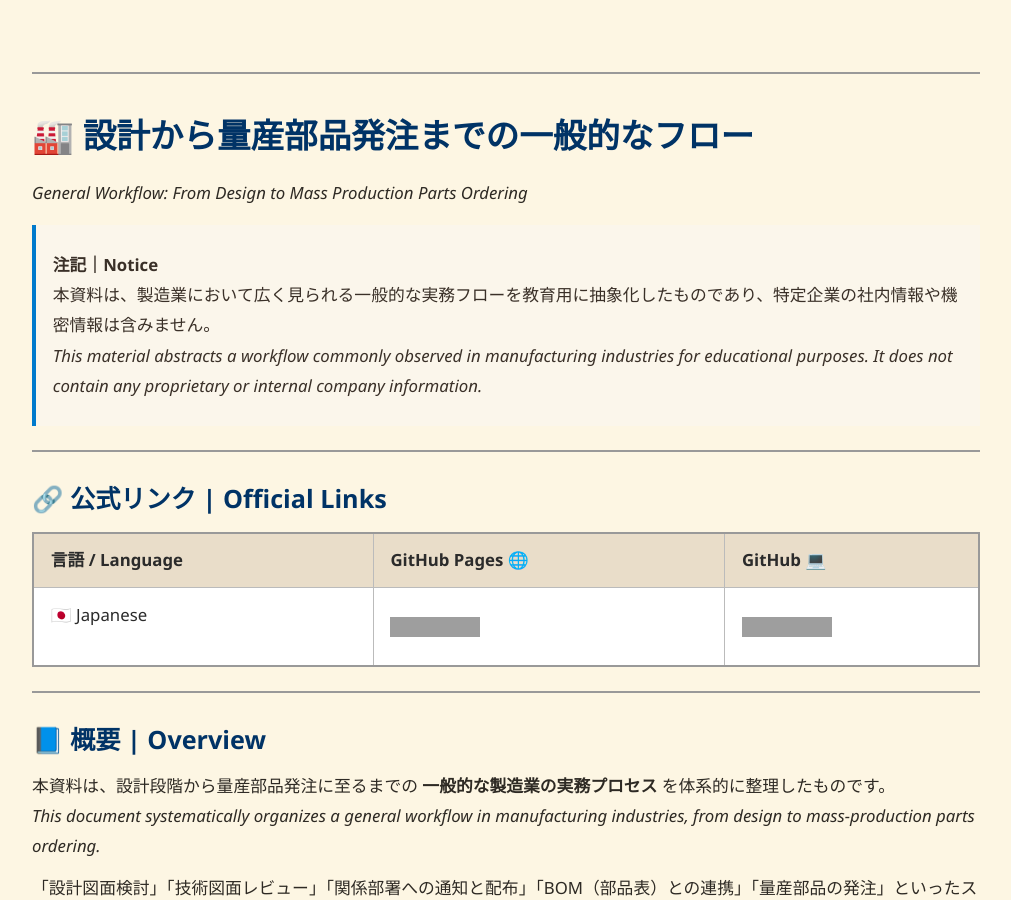
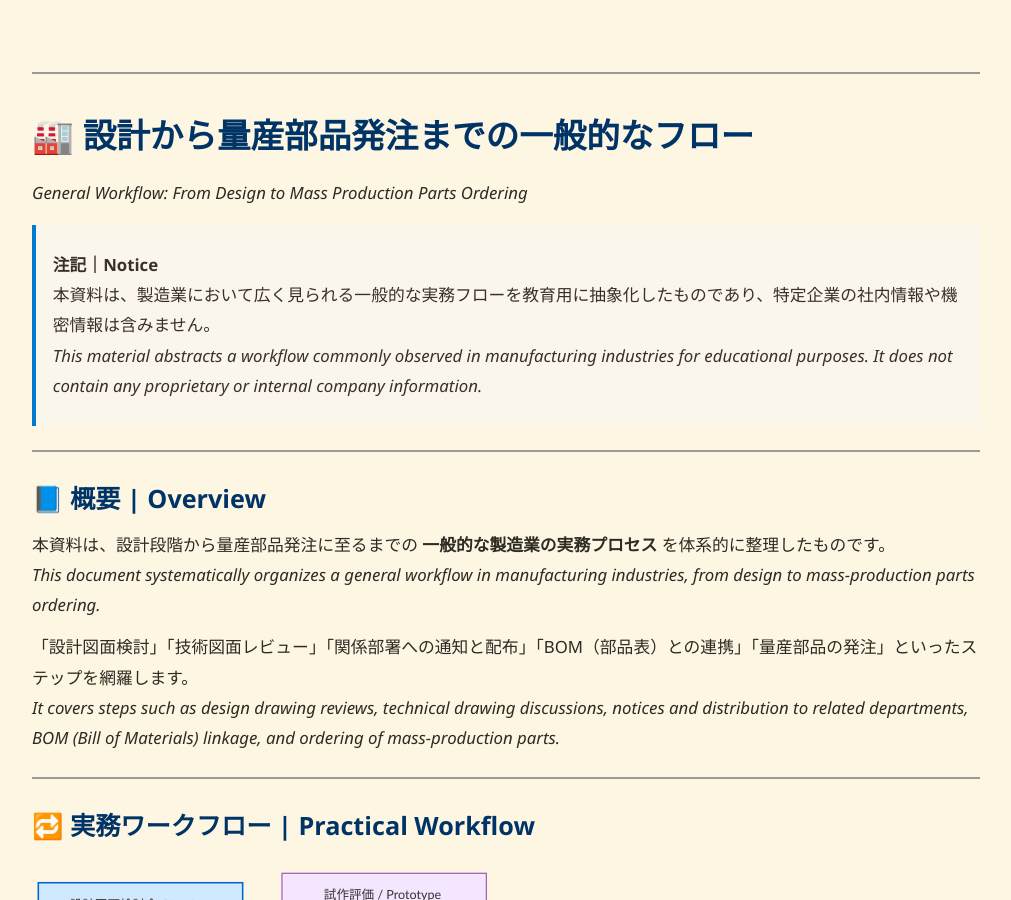
Before and after one commit to Samizo-AITL/EduMecha, a Jekyll site: the page built from 08_production_process/production_process_flow.md, in a window 1280 px wide and 900 px high. Shown: the whole window, without its empty margins (134-1145 px from the left). Built offline with Jekyll 4.4.1, drawn with Linux system fonts in a browser that asks for light colours; grey boxes are pictures that could not be loaded.

Commit message:
Update production_process_flow.md

```diff
--- a/08_production_process/production_process_flow.md
+++ b/08_production_process/production_process_flow.md
@@ -11,14 +11,6 @@ title: 設計から量産部品発注までの実務フロー | Design to Mass P
 > **注記｜Notice**
 > 本資料は、製造業において広く見られる一般的な実務フローを教育用に抽象化したものであり、特定企業の社内情報や機密情報は含みません。
 > *This material abstracts a workflow commonly observed in manufacturing industries for educational purposes. It does not contain any proprietary or internal company information.*
-
----
-
-## 🔗 公式リンク | Official Links
-
-| 言語 / Language | GitHub Pages 🌐 | GitHub 💻 |
-|-----------------|----------------|-----------|
-| 🇯🇵 Japanese | [![GitHub Pages JP](https://img.shields.io/badge/GitHub%20Pages-日本語版-brightgreen?logo=github)](https://samizo-aitl.github.io/EduMecha/08_production_process/08_mp_guideline/) | [![GitHub Repo JP](https://img.shields.io/badge/GitHub-日本語版-blue?logo=github)](https://github.com/Samizo-AITL/EduMecha/tree/main/08_production_process/08_mp_guideline) |
 
 ---
 
```
